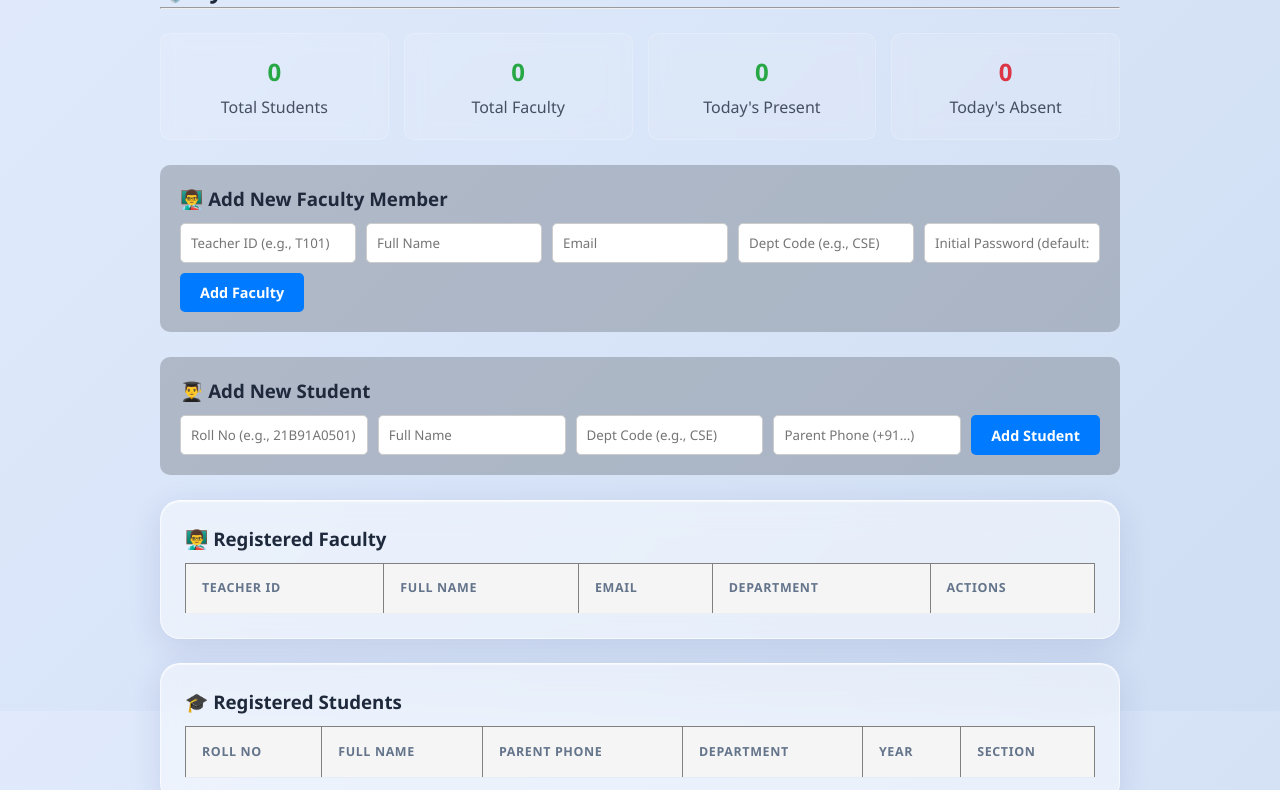
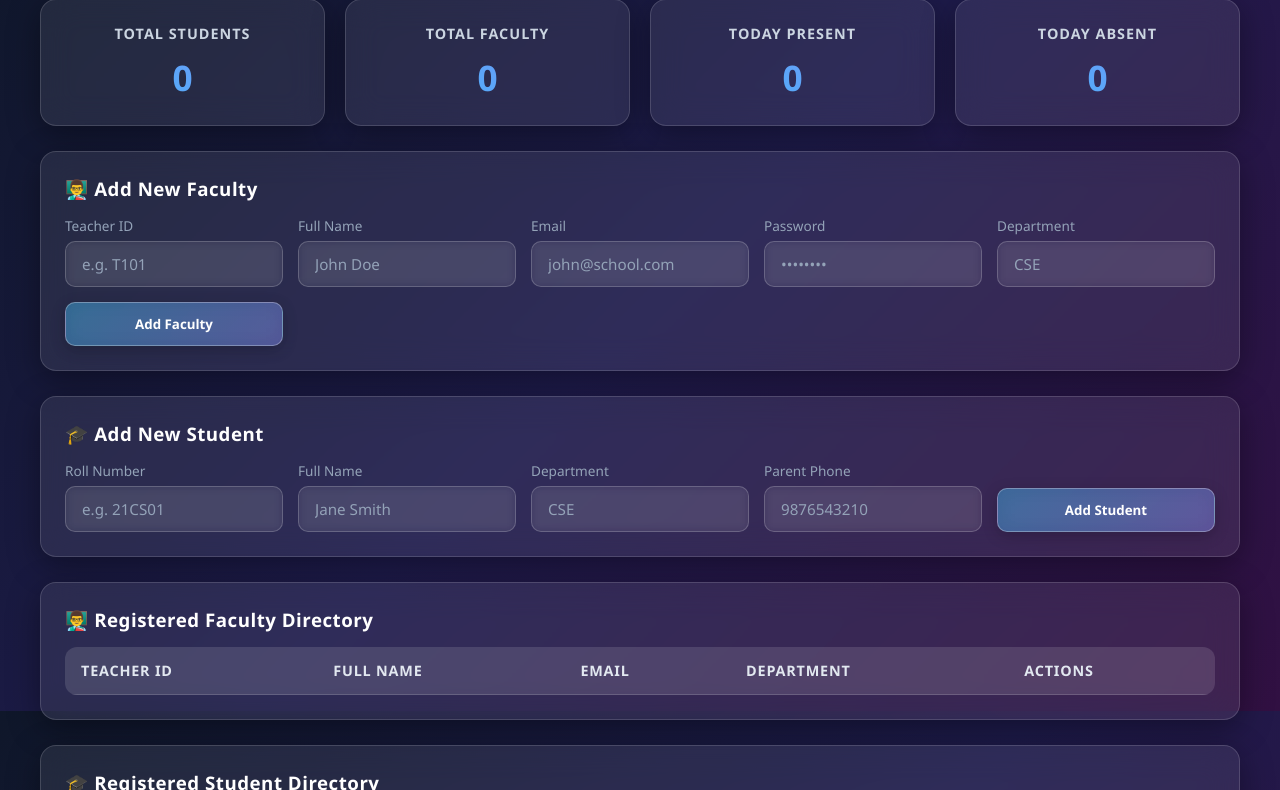
Before and after one commit to NavyagopalVanapalli/smart-attendance-system, a website: page public/admin.html in a window 1280 px wide. Shown: the part 89-879 px from the top of the page. Drawn offline with Linux system fonts and the light colour scheme; no server answers.

Commit message:
Added live student and faculty directory tables to admin dashboard

```diff
--- /dev/null
+++ b/public/admin.css
@@ -0,0 +1,181 @@
+/* ==================== GLOBAL STYLES & BACKGROUND ==================== */
+* {
+  margin: 0;
+  padding: 0;
+  box-sizing: border-box;
+  font-family: 'Segoe UI', Tahoma, Geneva, Verdana, sans-serif;
+}
+
+body {
+  min-height: 100vh;
+  /* Animated/Vibrant gradient background needed for glassmorphism pop */
+  background: linear-gradient(135deg, #0f172a, #1e1b4b, #311042);
+  background-attachment: fixed;
+  color: #f8fafc;
+  padding: 30px 20px;
+}
+
+/* ==================== CONTAINER & CARDS ==================== */
+.container {
+  max-width: 1200px;
+  margin: 0 auto;
+}
+
+/* Base Glassmorphism Card Style */
+.card, .stat-box {
+  background: rgba(255, 255, 255, 0.08); /* Translucent white layer */
+  backdrop-filter: blur(16px);             /* Glass frosted blur */
+  -webkit-backdrop-filter: blur(16px);
+  border: 1px solid rgba(255, 255, 255, 0.15); /* Soft glowing border */
+  border-radius: 16px;
+  padding: 24px;
+  margin-bottom: 25px;
+  box-shadow: 0 8px 32px 0 rgba(0, 0, 0, 0.37);
+  transition: transform 0.3s ease, box-shadow 0.3s ease;
+}
+
+.card:hover {
+  border: 1px solid rgba(255, 255, 255, 0.25);
+  box-shadow: 0 12px 40px 0 rgba(0, 0, 0, 0.5);
+}
+
+/* Header Styling */
+h1, h2, h3 {
+  font-weight: 600;
+  letter-spacing: 0.5px;
+  color: #ffffff;
+  margin-bottom: 15px;
+}
+
+/* ==================== STATS GRID ==================== */
+.stats-grid {
+  display: grid;
+  grid-template-columns: repeat(auto-fit, minmax(200px, 1fr));
+  gap: 20px;
+  margin-bottom: 25px;
+}
+
+.stat-box {
+  text-align: center;
+  margin-bottom: 0;
+}
+
+.stat-box h4 {
+  font-size: 0.9rem;
+  color: #cbd5e1;
+  text-transform: uppercase;
+  letter-spacing: 1px;
+  margin-bottom: 10px;
+}
+
+.stat-box p {
+  font-size: 2.2rem;
+  font-weight: bold;
+  background: linear-gradient(45deg, #38bdf8, #818cf8);
+  -webkit-background-clip: text;
+  -webkit-text-fill-color: transparent;
+}
+
+/* ==================== GLASS FORMS & INPUTS ==================== */
+form {
+  display: grid;
+  grid-template-columns: repeat(auto-fit, minmax(200px, 1fr));
+  gap: 15px;
+  align-items: end;
+}
+
+.form-group {
+  display: flex;
+  flex-direction: column;
+}
+
+.form-group label {
+  font-size: 0.85rem;
+  color: #94a3b8;
+  margin-bottom: 6px;
+}
+
+input, select {
+  width: 100%;
+  padding: 12px 16px;
+  background: rgba(255, 255, 255, 0.05);
+  border: 1px solid rgba(255, 255, 255, 0.2);
+  border-radius: 10px;
+  color: #ffffff;
+  font-size: 0.95rem;
+  outline: none;
+  backdrop-filter: blur(5px);
+  transition: all 0.3s ease;
+}
+
+input::placeholder {
+  color: #94a3b8;
+}
+
+input:focus, select:focus {
+  background: rgba(255, 255, 255, 0.12);
+  border-color: #38bdf8;
+  box-shadow: 0 0 12px rgba(56, 189, 248, 0.3);
+}
+
+/* Glass Buttons */
+.btn, button[type="submit"] {
+  padding: 12px 20px;
+  background: linear-gradient(135deg, rgba(56, 189, 248, 0.4), rgba(129, 140, 248, 0.4));
+  border: 1px solid rgba(255, 255, 255, 0.3);
+  border-radius: 10px;
+  color: #ffffff;
+  font-weight: 600;
+  cursor: pointer;
+  backdrop-filter: blur(10px);
+  transition: all 0.3s ease;
+  box-shadow: 0 4px 15px rgba(0, 0, 0, 0.2);
+}
+
+.btn:hover, button[type="submit"]:hover {
+  background: linear-gradient(135deg, rgba(56, 189, 248, 0.7), rgba(129, 140, 248, 0.7));
+  transform: translateY(-2px);
+  box-shadow: 0 6px 20px rgba(56, 189, 248, 0.4);
+}
+
+/* ==================== GLASS TABLES ==================== */
+table {
+  width: 100%;
+  border-collapse: collapse;
+  margin-top: 15px;
+  overflow: hidden;
+  border-radius: 12px;
+}
+
+th, td {
+  padding: 14px 16px;
+  text-align: left;
+}
+
+th {
+  background: rgba(255, 255, 255, 0.12);
+  color: #e2e8f0;
+  font-size: 0.9rem;
+  text-transform: uppercase;
+  letter-spacing: 0.8px;
+  border-bottom: 1px solid rgba(255, 255, 255, 0.15);
+}
+
+td {
+  border-bottom: 1px solid rgba(255, 255, 255, 0.08);
+  color: #cbd5e1;
+  font-size: 0.95rem;
+}
+
+tr:hover td {
+  background: rgba(255, 255, 255, 0.05);
+}
+
+/* Action button variations inside tables */
+.btn-danger {
+  background: linear-gradient(135deg, rgba(239, 68, 68, 0.4), rgba(220, 38, 38, 0.6)) !important;
+}
+.btn-danger:hover {
+  background: linear-gradient(135deg, rgba(239, 68, 68, 0.8), rgba(220, 38, 38, 0.9)) !important;
+  box-shadow: 0 4px 15px rgba(239, 68, 68, 0.4) !important;
+}
--- a/public/admin.html
+++ b/public/admin.html
@@ -3,87 +3,92 @@
 <head>
   <meta charset="UTF-8">
   <meta name="viewport" content="width=device-width, initial-scale=1.0">
-  <title>Admin Dashboard - Smart Attendance</title>
-  <link rel="stylesheet" href="style.css">
-  <style>
-    .admin-grid { display: grid; grid-template-columns: repeat(auto-fit, minmax(220px, 1fr)); gap: 15px; margin-bottom: 25px; }
-    .stat-card { background: rgba(255, 255, 255, 0.1); backdrop-filter: blur(10px); padding: 20px; border-radius: 10px; border: 1px solid rgba(255,255,255,0.2); text-align: center; }
-    .stat-card h3 { margin: 0; font-size: 2rem; color: #4CAF50; }
-    .stat-card p { margin: 5px 0 0 0; opacity: 0.8; }
-    .section-box { background: rgba(0, 0, 0, 0.2); padding: 20px; border-radius: 10px; margin-bottom: 25px; }
-    .form-row { display: flex; gap: 10px; flex-wrap: wrap; margin-top: 10px; }
-    .form-row input, .form-row select { padding: 10px; border-radius: 5px; border: 1px solid #ccc; flex: 1; min-width: 150px; }
-    .btn { padding: 10px 20px; border: none; border-radius: 5px; cursor: pointer; background: #007bff; color: white; font-weight: bold; }
-    .btn-success { background: #28a745; }
-  </style>
+  <title>Admin Dashboard - Glassmorphism</title>
+  <link rel="stylesheet" href="admin.css">
 </head>
 <body>
-  <div class="container" style="max-width: 1000px; margin: 40px auto; padding: 20px;">
-    <h2>🛡️ System Administrator Dashboard</h2>
-    <hr><br>
+  <div class="container">
 
+    <h1>⚡ Admin Dashboard</h1>
 
-    <!-- Stat Cards -->
-    <div class="admin-grid">
-  <div class="stat-card">
-    <h2 id="totalStudents" style="color: #28a745;">0</h2>
-    <p>Total Students</p>
+    <!-- Stats Cards Grid -->
+    <div class="stats-grid">
+      <div class="stat-box">
+        <h4>Total Students</h4>
+        <p id="totalStudents">0</p>
       </div>
-
-  <div class="stat-card">
-    <h2 id="totalTeachers" style="color: #28a745;">0</h2>
-    <p>Total Faculty</p>
+      <div class="stat-box">
+        <h4>Total Faculty</h4>
+        <p id="totalFaculty">0</p>
       </div>
-
-  <div class="stat-card">
-    <h2 id="todayPresent" style="color: #28a745;">0</h2>
-    <p>Today's Present</p>
+      <div class="stat-box">
+        <h4>Today Present</h4>
+        <p id="todayPresent">0</p>
       </div>
-
-  <div class="stat-card">
-    <h2 id="todayAbsent" style="color: #dc3545;">0</h2>
-    <p>Today's Absent</p>
+      <div class="stat-box">
+        <h4>Today Absent</h4>
+        <p id="todayAbsent">0</p>
       </div>
     </div>
 
-
-
-    <!-- Add Teacher Form -->
-    <div class="section-box">
-      <h3>👨‍🏫 Add New Faculty Member</h3>
+    <!-- Add Faculty Form -->
+    <div class="card">
+      <h3>👨‍🏫 Add New Faculty</h3>
       <form id="addTeacherForm" onsubmit="addTeacher(event)">
-        <div class="form-row">
-          <input type="text" id="t_id" placeholder="Teacher ID (e.g., T101)" required>
-          <input type="text" id="t_name" placeholder="Full Name" required>
-          <input type="email" id="t_email" placeholder="Email">
-          <input type="text" id="t_dept" placeholder="Dept Code (e.g., CSE)" required>
-          <input type="password" id="t_pass" placeholder="Initial Password (default: admin123)">
+        <div class="form-group">
+          <label>Teacher ID</label>
+          <input type="text" id="t_id" placeholder="e.g. T101" required>
+        </div>
+        <div class="form-group">
+          <label>Full Name</label>
+          <input type="text" id="t_name" placeholder="John Doe" required>
+        </div>
+        <div class="form-group">
+          <label>Email</label>
+          <input type="email" id="t_email" placeholder="john@school.com" required>
+        </div>
+        <div class="form-group">
+          <label>Password</label>
+          <input type="password" id="t_pass" placeholder="••••••••" required>
+        </div>
+        <div class="form-group">
+          <label>Department</label>
+          <input type="text" id="t_dept" placeholder="CSE" required>
+        </div>
         <button type="submit" class="btn">Add Faculty</button>
-        </div>
       </form>
     </div>
 
     <!-- Add Student Form -->
-    <div class="section-box">
-      <h3>👨‍🎓 Add New Student</h3>
+    <div class="card">
+      <h3>🎓 Add New Student</h3>
       <form id="addStudentForm" onsubmit="addStudent(event)">
-        <div class="form-row">
-          <input type="text" id="s_roll" placeholder="Roll No (e.g., 21B91A0501)" required>
-          <input type="text" id="s_name" placeholder="Full Name" required>
-          <input type="text" id="s_dept" placeholder="Dept Code (e.g., CSE)" required>
-          <input type="text" id="s_phone" placeholder="Parent Phone (+91...)">
+        <div class="form-group">
+          <label>Roll Number</label>
+          <input type="text" id="s_roll" placeholder="e.g. 21CS01" required>
+        </div>
+        <div class="form-group">
+          <label>Full Name</label>
+          <input type="text" id="s_name" placeholder="Jane Smith" required>
+        </div>
+        <div class="form-group">
+          <label>Department</label>
+          <input type="text" id="s_dept" placeholder="CSE" required>
+        </div>
+        <div class="form-group">
+          <label>Parent Phone</label>
+          <input type="text" id="s_phone" placeholder="9876543210" required>
+        </div>
         <button type="submit" class="btn">Add Student</button>
-        </div>
       </form>
     </div>
 
-  <!-- Faculty Directory -->
-<!-- Faculty Directory -->
-<div class="card" style="margin-top: 20px;">
-  <h3>👨‍🏫 Registered Faculty</h3>
-  <table border="1" style="width: 100%; border-collapse: collapse; margin-top: 10px;">
+    <!-- Faculty Directory Table -->
+    <div class="card">
+      <h3>👨‍🏫 Registered Faculty Directory</h3>
+      <table>
         <thead>
-      <tr style="background: #f4f4f4;">
+          <tr>
             <th>Teacher ID</th>
             <th>Full Name</th>
             <th>Email</th>
@@ -95,28 +100,25 @@
       </table>
     </div>
 
-<!-- Student Directory -->
-
-
-<!-- Student Directory -->
-<div class="card" style="margin-top: 20px;">
-  <h3>🎓 Registered Students</h3>
-  <table border="1" style="width: 100%; border-collapse: collapse; margin-top: 10px;">
+    <!-- Student Directory Table -->
+    <div class="card">
+      <h3>🎓 Registered Student Directory</h3>
+      <table>
         <thead>
-      <tr style="background: #f4f4f4;">
+          <tr>
             <th>Roll No</th>
             <th>Full Name</th>
             <th>Parent Phone</th>
             <th>Department</th>
             <th>Year</th>
             <th>Section</th>
+            <th>Actions</th>
           </tr>
         </thead>
-    <tbody id="studentsTableBody">
-      <!-- Dynamically filled by admin.js -->
-    </tbody>
+        <tbody id="studentsTableBody"></tbody>
       </table>
     </div>
+
   </div>
 
   <script src="admin.js"></script>
```
Also changed, not shown: public/admin.js (+9 -4 lines). Lines whose indentation alone changed are shown as unchanged.
